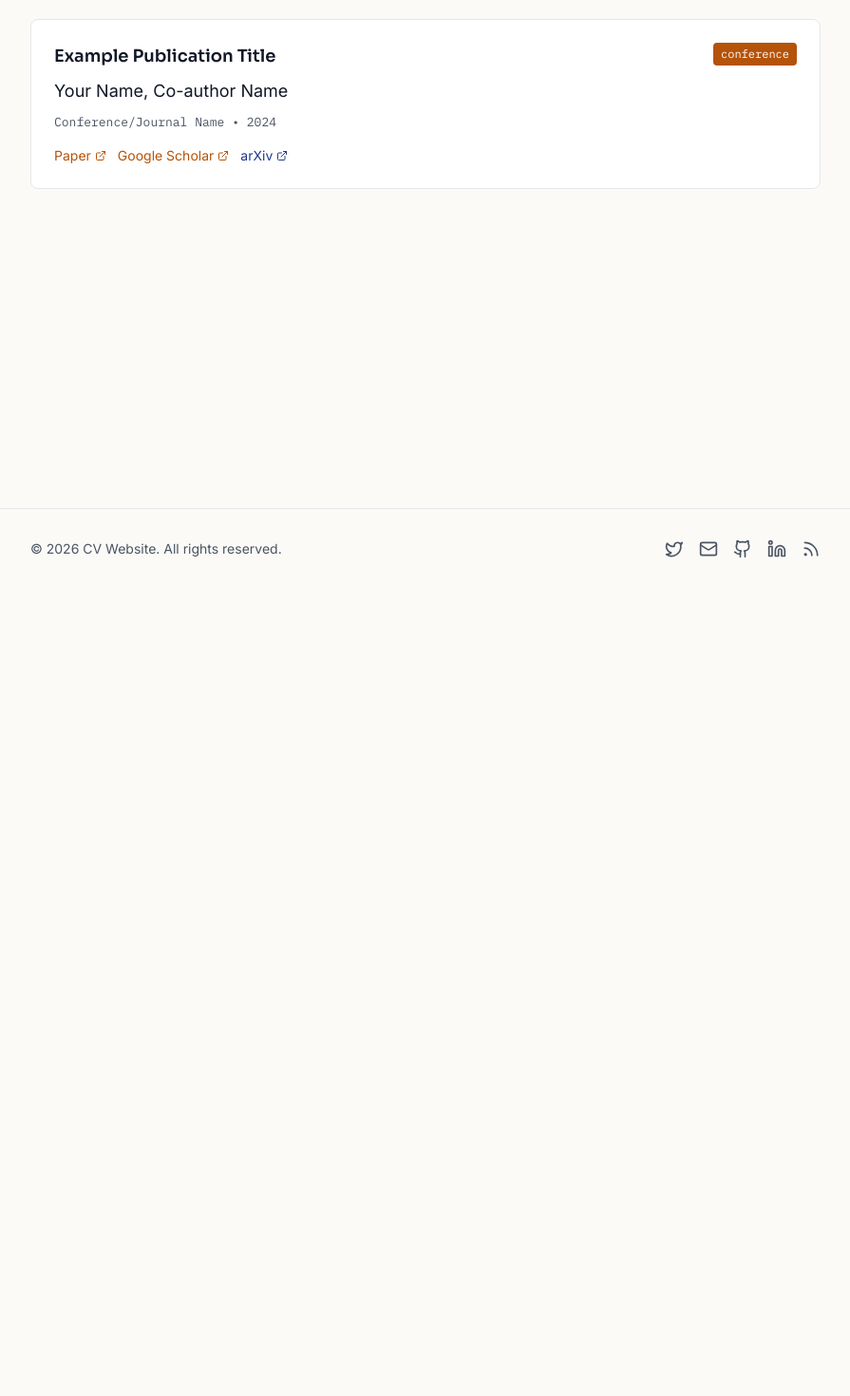
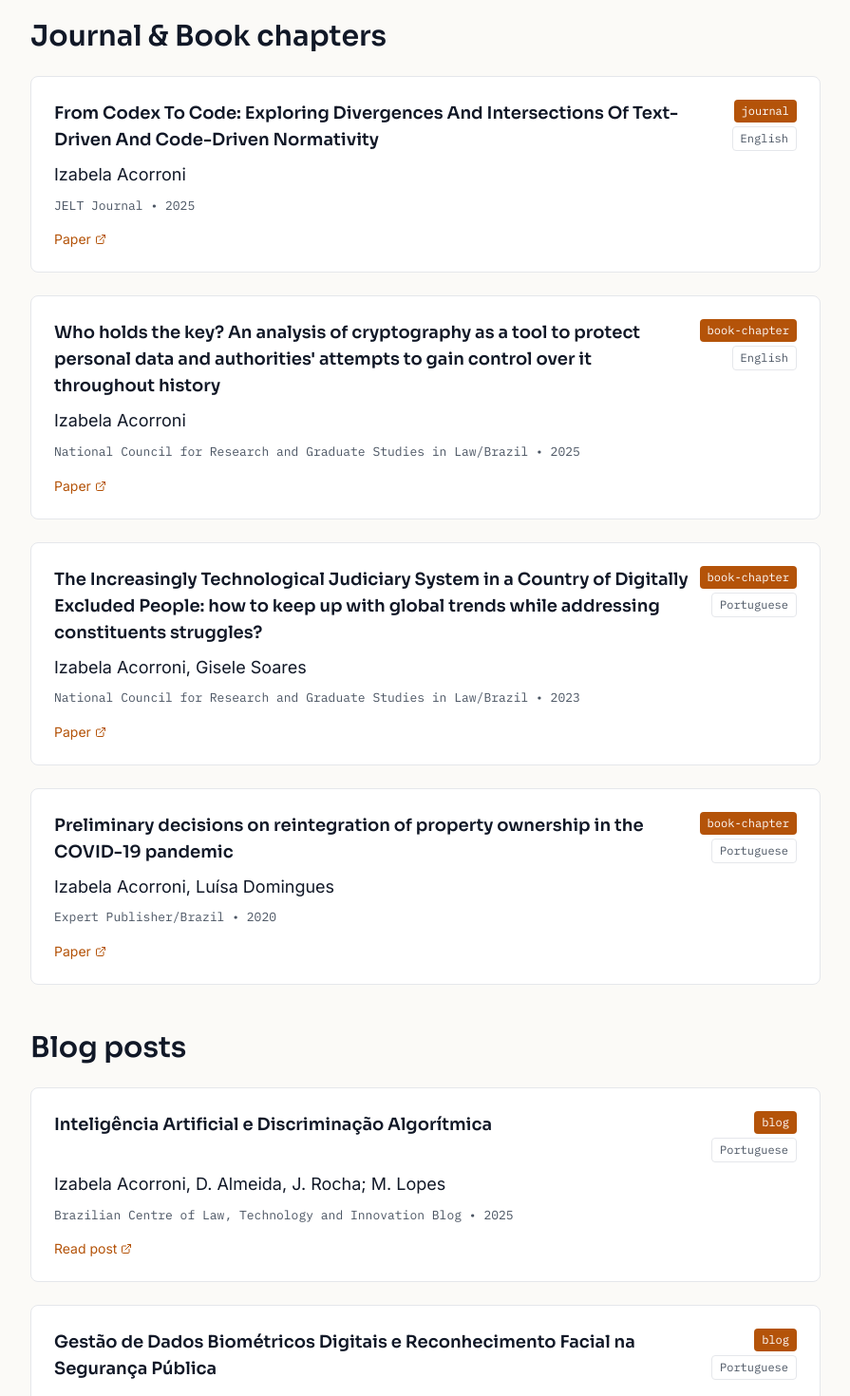
Before and after one commit to i-acorroni/cv-website, a Next.js app: page /publications in a window 1280 px wide. Shown: the part 180-1650 px from the top of the page at 95% size, without its empty margins (192-1087 px from the left). Before the commit the page ends 800 px from the top, so only its background shows below. Built offline with nearby package versions, Linux system fonts and the light colour scheme; no server answers.

Commit message:
Update publications with new entries, categorize them into journal/book chapters and blog posts, and enhance the publication card display to include language information.

```diff
--- a/content/publications/publications.json
+++ b/content/publications/publications.json
@@ -1,16 +1,80 @@
 [
   {
-    "id": "pub1",
-    "title": "Example Publication Title",
-    "authors": ["Your Name", "Co-author Name"],
-    "venue": "Conference/Journal Name",
-    "year": 2024,
-    "type": "conference",
+    "id": "pub2",
+    "title": "From Codex To Code: Exploring Divergences And Intersections Of Text-Driven And Code-Driven Normativity",
+    "authors": ["Izabela Acorroni"],
+    "venue": "JELT Journal",
+    "year": 2025,
+    "type": "journal",
+    "language": "english",
     "links": {
-      "paper": "https://example.com/paper",
-      "scholar": "https://scholar.google.com/example",
-      "arxiv": "https://arxiv.org/example"
+      "paper": "https://jelt.padovauniversitypress.it/2025/1/2"
     },
-    "citation": "Your Name and Co-author Name. Example Publication Title. Conference/Journal Name, 2024."
+    "citation": "Izabela Acorroni. From Codex To Code: Exploring Divergences And Intersections Of Text-Driven And Code-Driven Normativity. JELT Journal, 2025."
+  },
+  {
+    "id": "pub3",
+    "title": "Who holds the key? An analysis of cryptography as a tool to protect personal data and authorities' attempts to gain control over it throughout history",
+    "authors": ["Izabela Acorroni"],
+    "venue": "National Council for Research and Graduate Studies in Law/Brazil",
+    "year": 2025,
+    "type": "book-chapter",
+    "language": "english",
+    "links": {
+      "paper": "https://site.conpedi.org.br/publicacoes/czk1u677/op29u40h/7N6E4M6didG9jLhu.pdf"
+    },
+    "citation": "Izabela Acorroni. Who holds the key? An analysis of cryptography as a tool to protect personal data and authorities' attempts to gain control over it throughout history. National Council for Research and Graduate Studies in Law/Brazil, 2025. ISBN: 978-65-5274-361-9."
+  },
+  {
+    "id": "pub4",
+    "title": "The Increasingly Technological Judiciary System in a Country of Digitally Excluded People: how to keep up with global trends while addressing constituents struggles?",
+    "authors": ["Izabela Acorroni, Gisele Soares"],
+    "venue": "National Council for Research and Graduate Studies in Law/Brazil",
+    "year": 2023,
+    "type": "book-chapter",
+    "language": "portuguese",
+    "links": {
+      "paper": "https://site.conpedi.org.br/publicacoes/4k5lvev7/dz2x2qk1/hiHVzlQds0opklk6.pdf"
+    },
+    "citation": "Izabela Acorroni. The Increasingly Technological Judiciary System in a Country of Digitally Excluded People: how to keep up with global trends while addressing constituents struggles? National Council for Research and Graduate Studies in Law/Brazil, 2023. ISBN: 978-65-5648-509-6."
+  },
+  {
+    "id": "pub5",
+    "title": "Preliminary decisions on reintegration of property ownership in the COVID-19 pandemic",
+    "authors": ["Izabela Acorroni, Luísa Domingues"],
+    "venue": "Expert Publisher/Brazil",
+    "year": 2020,
+    "type": "book-chapter",
+    "language": "portuguese",
+    "links": {
+      "paper": "https://experteditora.com.br/wp-content/uploads/2020/12/ASPECTOS-CONTEMPORANEOS-DOS-DIREITOS-REAIS.pdf"
+    },
+    "citation": "Izabela Acorroni. Preliminary decisions on reintegration of property ownership in the COVID-19 pandemic. Expert Publisher/Brazil, 2021. ISBN: 978-65-992633-6-1."
+  },
+  {
+    "id": "pub6",
+    "title": "Inteligência Artificial e Discriminação Algorítmica",
+    "authors": ["Izabela Acorroni, D. Almeida, J. Rocha; M. Lopes"],
+    "venue": "Brazilian Centre of Law, Technology and Innovation Blog",
+    "year": 2025,
+    "type": "blog",
+    "language": "portuguese",
+    "links": {
+      "paper": "https://www.dtibr.com/post/intelig%C3%AAncia-artificial-e-discrimina%C3%A7%C3%A3o-algor%C3%ADtmica"
+    },
+    "citation": "Izabela Acorroni. Inteligência Artificial e Discriminação Algorítmica. Brazilian Centre of Law, Technology and Innovation Blog, 2025."
+  },
+  {
+    "id": "pub7",
+    "title": "Gestão de Dados Biométricos Digitais e Reconhecimento Facial na Segurança Pública",
+    "authors": ["Izabela Acorroni", "Camila Almeida", "Sabrina Pedrosa Dias"],
+    "venue": "Brazilian Centre of Law, Technology and Innovation Blog",
+    "year": 2025,
+    "type": "blog",
+    "language": "portuguese",
+    "links": {
+      "paper": "https://www.dtibr.com/post/gest%C3%A3o-de-dados-biom%C3%A9tricos-digitais-e-reconhecimento-facial-na-seguran%C3%A7a-p%C3%BAblica"
+    },
+    "citation": "Izabela Acorroni, Camila Almeida, Sabrina Pedrosa Dias. Gestão de Dados Biométricos Digitais e Reconhecimento Facial na Segurança Pública. Brazilian Centre of Law, Technology and Innovation Blog, 2025."
   }
 ]
--- a/src/app/page.tsx
+++ b/src/app/page.tsx
@@ -64,7 +64,7 @@ export default function Home() {
           Award for Best Overall Postgraduate Law Student.
           </p>
           <p className="text-text mb-4">
-            Add more paragraphs to describe your work, achievements, and what drives you.
+
           </p>
 
           <h3 className="text-xl font-heading font-semibold text-text mt-8 mb-4">
@@ -83,7 +83,7 @@ export default function Home() {
           </h3>
           <ul className="list-disc list-inside text-text space-y-2">
             <li><b>Research maturity:</b> over a decade of research experience, with sustained focus on law&tech questions since 2020.</li>
-            <li><b>Justice systems experience:</b> former legal consultant at Brazil’s State Court of Justice (TJMG), with hands-on work on technology adoption, access to justice, and institutional innovation.</li>
+            <li><b>Justice systems experience:</b> former legal consultant at a Brazilian State Court of Justice (TJMG), former legal consultant at Brazil’s State Court of Justice (TJMG), leading and supporting projects on technology adoption, access to justice, and service design.</li>
             <li><b>Interdisciplinarity:</b> experience working across legal theory, regulation, and socio-technical infrastructures, bridging doctrinal analysis with implementation realities.</li>
             <li><b>Technical fluency:</b> a tecnólogo background that supports engagement with technical subjects, and occasional coding to prototype and test ideas.</li>
           </ul>
--- a/src/app/publications/page.tsx
+++ b/src/app/publications/page.tsx
@@ -3,6 +3,12 @@ import PublicationCard from "@/components/PublicationCard";
 
 export default function PublicationsPage() {
   const publications = getAllPublications();
+
+  // Separate publications into journal/book-chapters and blog posts
+  const academicPublications = publications.filter(
+    (pub) => pub.type !== "blog"
+  );
+  const blogPosts = publications.filter((pub) => pub.type === "blog");
 
   return (
     <div className="max-w-4xl mx-auto px-4 sm:px-6 lg:px-8 py-12">
@@ -13,10 +19,34 @@ export default function PublicationsPage() {
           No publications available yet. Add publications in content/publications/publications.json
         </p>
       ) : (
-        <div className="space-y-6">
-          {publications.map((publication) => (
-            <PublicationCard key={publication.id} publication={publication} />
-          ))}
+        <div className="space-y-12">
+          {/* Journal & Book chapters section */}
+          {academicPublications.length > 0 && (
+            <section>
+              <h2 className="text-h2 font-heading font-semibold text-text mb-6">
+                Journal & Book chapters
+              </h2>
+              <div className="space-y-6">
+                {academicPublications.map((publication) => (
+                  <PublicationCard key={publication.id} publication={publication} />
+                ))}
+              </div>
+            </section>
+          )}
+
+          {/* Blog posts section */}
+          {blogPosts.length > 0 && (
+            <section>
+              <h2 className="text-h2 font-heading font-semibold text-text mb-6">
+                Blog posts
+              </h2>
+              <div className="space-y-6">
+                {blogPosts.map((publication) => (
+                  <PublicationCard key={publication.id} publication={publication} />
+                ))}
+              </div>
+            </section>
+          )}
         </div>
       )}
     </div>
--- a/src/components/PublicationCard.tsx
+++ b/src/components/PublicationCard.tsx
@@ -13,9 +13,14 @@ export default function PublicationCard({ publication }: PublicationCardProps) {
         <h3 className="text-lg font-heading font-semibold text-text flex-1">
           {publication.title}
         </h3>
-        <span className="ml-2 px-2 py-1 text-xs rounded bg-accent text-white font-mono">
-          {publication.type}
-        </span>
+        <div className="ml-2 flex flex-col items-end gap-1">
+          <span className="px-2 py-1 text-xs rounded bg-accent text-white font-mono">
+            {publication.type}
+          </span>
+          <span className="px-2 py-1 text-xs rounded bg-surface border border-border text-muted font-mono capitalize">
+            {publication.language}
+          </span>
+        </div>
       </div>
       <p className="text-text mb-2">
         {publication.authors.join(", ")}
@@ -32,7 +37,7 @@ export default function PublicationCard({ publication }: PublicationCardProps) {
               rel="noopener noreferrer"
               className="text-sm text-accent hover:underline flex items-center"
             >
-              Paper <ExternalLink className="h-3 w-3 ml-1" />
+              {publication.type === "blog" ? "Read post" : "Paper"} <ExternalLink className="h-3 w-3 ml-1" />
             </Link>
           )}
           {publication.links.scholar && (
--- a/src/types/content.ts
+++ b/src/types/content.ts
@@ -16,7 +16,8 @@ export interface Publication {
   authors: string[];
   venue: string;
   year: number;
-  type: "journal" | "conference" | "workshop" | "preprint" | "other";
+  type: "journal" | "conference" | "workshop" | "preprint" | "other" | "book-chapter" | "blog";
+  language: "english" | "portuguese" | "other";
   links?: {
     paper?: string;
     scholar?: string;
```
